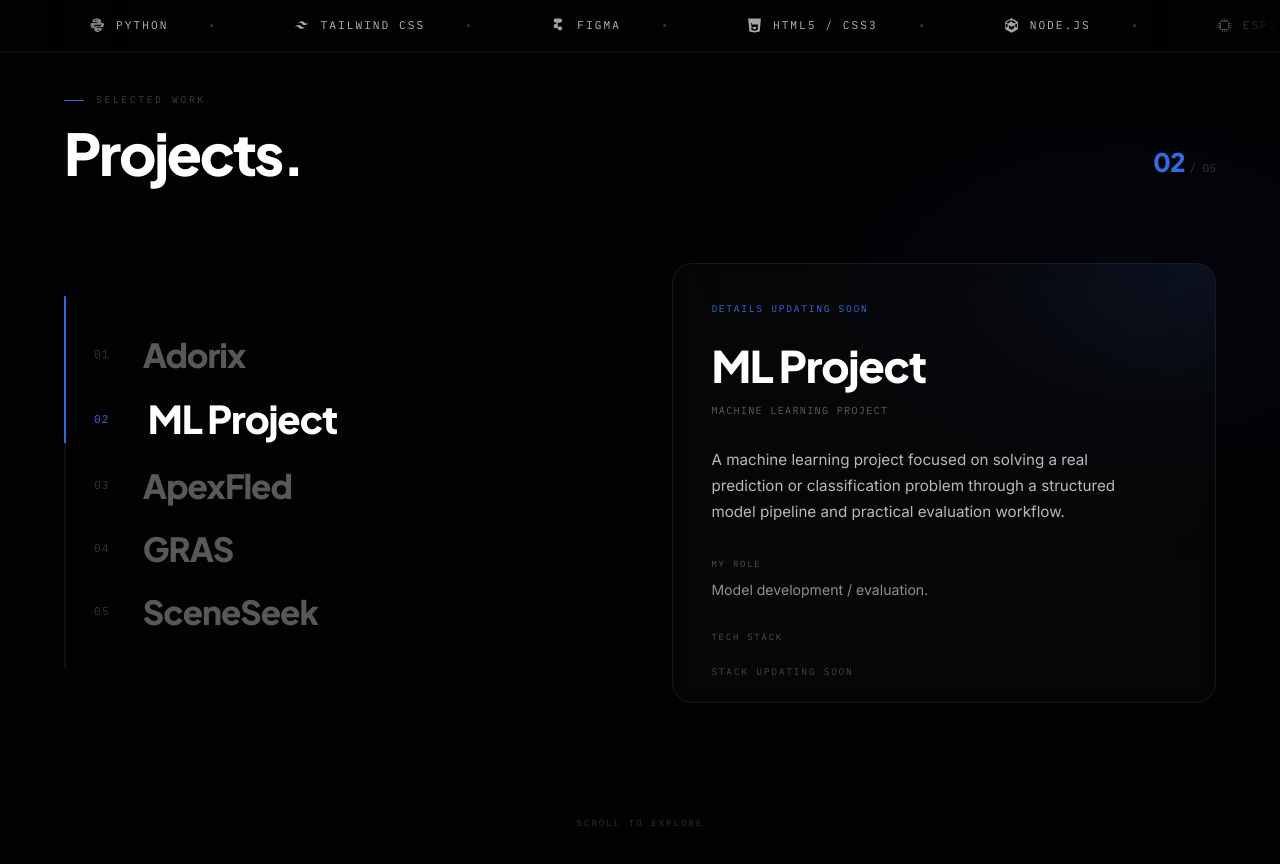
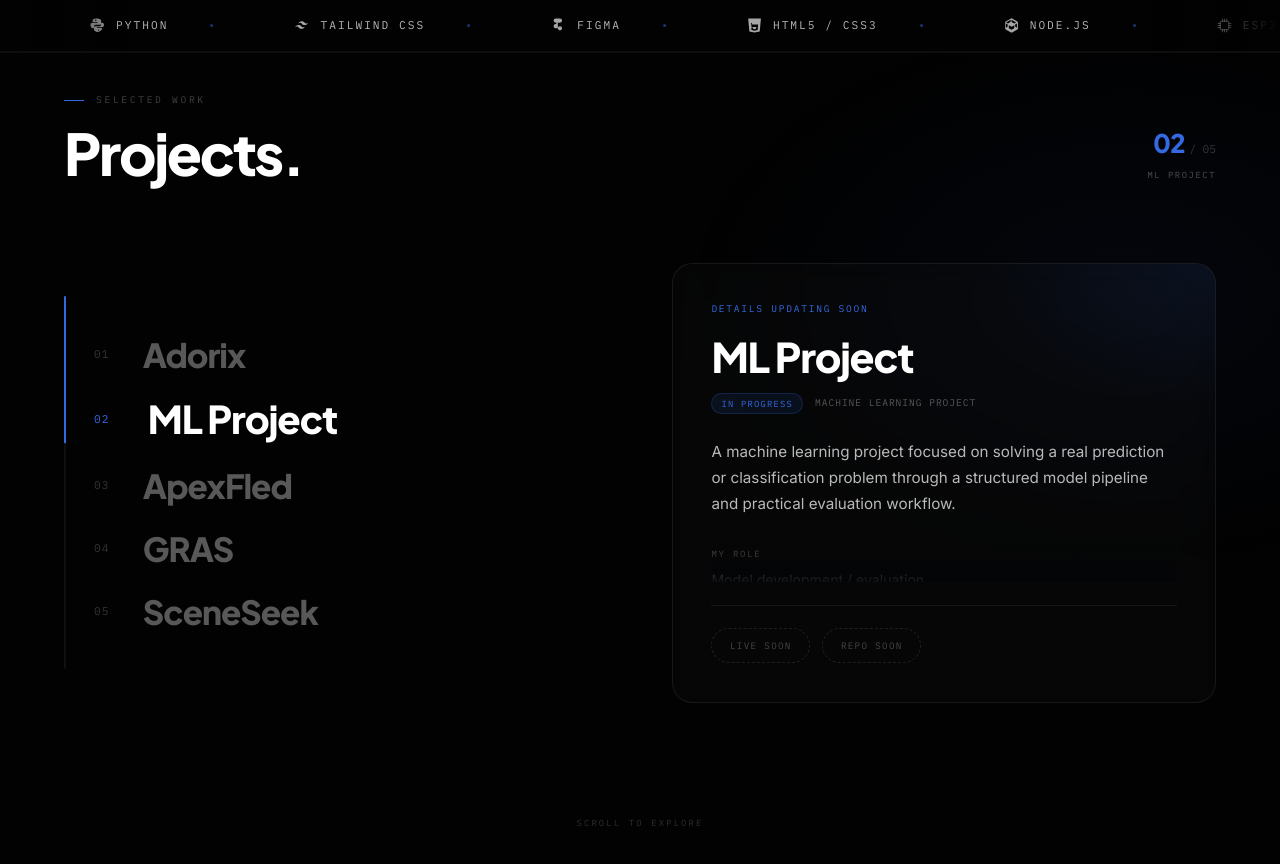
Before and after one commit to SithikaWeerasinghe/Sithika_Weerasinghe, a Next.js app: page / in a window 1280 px wide. Shown: the part 1507-2371 px from the top of the page. Built offline with nearby package versions, Linux system fonts and the light colour scheme.

Commit message:
upgrade the scroll

```diff
--- a/package.json
+++ b/package.json
@@ -9,6 +9,7 @@
     "lint": "eslint"
   },
   "dependencies": {
+    "lenis": "^1.3.23",
     "motion": "^12.40.0",
     "next": "16.2.1",
     "react": "19.2.4",
--- a/src/app/globals.css
+++ b/src/app/globals.css
@@ -14,7 +14,27 @@
 }
 
 html {
+  /* Native fallback when JS / Lenis is unavailable. Lenis overrides this
+     to `auto` via the .lenis-smooth class while it controls scrolling. */
   scroll-behavior: smooth;
+}
+
+/* ── Lenis smooth scroll (recommended baseline styles) ── */
+html.lenis,
+html.lenis body {
+  height: auto;
+}
+.lenis.lenis-smooth {
+  scroll-behavior: auto !important;
+}
+.lenis.lenis-smooth [data-lenis-prevent] {
+  overscroll-behavior: contain;
+}
+.lenis.lenis-stopped {
+  overflow: hidden;
+}
+.lenis.lenis-smooth iframe {
+  pointer-events: none;
 }
 
 body {
@@ -156,3 +176,23 @@ body {
   width: max-content;
   display: flex;
 }
+
+/* Premium thin scrollbar — used inside the project detail panel */
+.premium-scroll {
+  scrollbar-width: thin;
+  scrollbar-color: rgba(255, 255, 255, 0.14) transparent;
+}
+.premium-scroll::-webkit-scrollbar {
+  width: 5px;
+}
+.premium-scroll::-webkit-scrollbar-track {
+  background: transparent;
+}
+.premium-scroll::-webkit-scrollbar-thumb {
+  background: rgba(255, 255, 255, 0.12);
+  border-radius: 9999px;
+  transition: background 0.25s ease;
+}
+.premium-scroll::-webkit-scrollbar-thumb:hover {
+  background: rgba(53, 105, 226, 0.5);
+}
--- a/src/app/layout.tsx
+++ b/src/app/layout.tsx
@@ -1,6 +1,7 @@
 import type { Metadata } from "next";
 import { Plus_Jakarta_Sans, Inter, IBM_Plex_Mono } from "next/font/google";
 import "./globals.css";
+import { SmoothScroll } from "@/components/SmoothScroll";
 
 const plusJakartaSans = Plus_Jakarta_Sans({
   variable: "--font-display",
@@ -35,7 +36,10 @@ export default function RootLayout({
       lang="en"
       className={`${plusJakartaSans.variable} ${inter.variable} ${ibmPlexMono.variable} h-full antialiased`}
     >
-      <body className="min-h-full flex flex-col">{children}</body>
+      <body className="min-h-full flex flex-col">
+        <SmoothScroll />
+        {children}
+      </body>
     </html>
   );
 }
--- a/src/components/sections/Projects.tsx
+++ b/src/components/sections/Projects.tsx
@@ -14,6 +14,7 @@ type Project = {
   title: string;
   label: string;
   type: string;
+  status: string;
   description: string;
   role: string;
   stack: string[];
@@ -27,6 +28,7 @@ const PROJECTS: Project[] = [
     title: "Adorix",
     label: "AI-Powered Smart Advertising Kiosk",
     type: "AI + Edge Device System · Smart Advertising Platform",
+    status: "Team Project · Live",
     description:
       "An AI-powered smart advertising kiosk that combines computer vision, voice interaction, backend intelligence, cloud sync, and a hosted web platform for real physical deployment.",
     role: "Team Project — IoT / device integration, computer vision, voice interaction, backend logic, Supabase sync, documentation, and web authentication / payment / product logic.",
@@ -49,6 +51,7 @@ const PROJECTS: Project[] = [
     title: "ML Project",
     label: "Details updating soon",
     type: "Machine Learning Project",
+    status: "In Progress",
     description:
       "A machine learning project focused on solving a real prediction or classification problem through a structured model pipeline and practical evaluation workflow.",
     role: "Model development / evaluation.",
@@ -61,6 +64,7 @@ const PROJECTS: Project[] = [
     title: "ApexFled",
     label: "Full-Stack E-Commerce Platform",
     type: "Full-Stack E-Commerce Platform",
+    status: "Full-Stack Build · Live",
     description:
       "A production-ready digital products e-commerce platform with variant-based inventory, integrated payments, and automated account delivery.",
     role: "Full-Stack Developer.",
@@ -82,6 +86,7 @@ const PROJECTS: Project[] = [
     title: "GRAS",
     label: "Restaurant Website for Real Customer Use",
     type: "Restaurant Website · Real Client Web Project",
+    status: "Client Project",
     description:
       "A premium restaurant website built as a real client-facing platform for showcasing the brand, menu, and enabling online table reservations.",
     role: "Developer / Major Contributor.",
@@ -101,6 +106,7 @@ const PROJECTS: Project[] = [
     title: "SceneSeek",
     label: "Computer Vision / ML Prototype",
     type: "Computer Vision · Machine Learning Prototype",
+    status: "Solo Project · Prototype",
     description:
       "A computer vision prototype that identifies a movie from a short video clip using deep visual feature extraction and similarity matching.",
     role: "Sole Developer.",
@@ -154,15 +160,49 @@ function StackTags({ stack }: { stack: string[] }) {
   );
 }
 
+const ArrowGlyph = () => (
+  <svg width="11" height="11" viewBox="0 0 12 12" fill="none" aria-hidden="true">
+    <path
+      d="M3 9L9 3M9 3H4M9 3V8"
+      stroke="currentColor"
+      strokeWidth="1.4"
+      strokeLinecap="round"
+      strokeLinejoin="round"
+    />
+  </svg>
+);
+
+function DisabledPill({ label }: { label: string }) {
+  return (
+    <span
+      className="inline-flex items-center"
+      style={{
+        fontFamily: "var(--font-mono)",
+        fontSize: "0.58rem",
+        letterSpacing: "0.14em",
+        textTransform: "uppercase",
+        color: "rgba(255,255,255,0.25)",
+        padding: "0.6rem 1.1rem",
+        borderRadius: "9999px",
+        border: "1px dashed rgba(255,255,255,0.1)",
+        cursor: "not-allowed",
+      }}
+    >
+      {label}
+    </span>
+  );
+}
+
 function ProjectLinks({ project }: { project: Project }) {
   return (
     <div className="flex items-center gap-3 flex-wrap">
+      {/* Live */}
       {project.live ? (
         <a
           href={project.live}
           target="_blank"
           rel="noopener noreferrer"
-          className="group/link inline-flex items-center gap-2"
+          className="inline-flex items-center gap-2"
           style={{
             fontFamily: "var(--font-mono)",
             fontSize: "0.62rem",
@@ -184,19 +224,14 @@ function ProjectLinks({ project }: { project: Project }) {
             e.currentTarget.style.boxShadow = "none";
           }}
         >
-          Visit Live
-          <svg width="11" height="11" viewBox="0 0 12 12" fill="none" aria-hidden="true">
-            <path
-              d="M3 9L9 3M9 3H4M9 3V8"
-              stroke="currentColor"
-              strokeWidth="1.4"
-              strokeLinecap="round"
-              strokeLinejoin="round"
-            />
-          </svg>
+          Visit Live Site
+          <ArrowGlyph />
         </a>
-      ) : null}
+      ) : (
+        <DisabledPill label="Live Soon" />
+      )}
 
+      {/* GitHub */}
       {project.github ? (
         <a
           href={project.github}
@@ -226,32 +261,11 @@ function ProjectLinks({ project }: { project: Project }) {
             e.currentTarget.style.background = "transparent";
           }}
         >
-          GitHub
-          <svg width="11" height="11" viewBox="0 0 12 12" fill="none" aria-hidden="true">
-            <path
-              d="M3 9L9 3M9 3H4M9 3V8"
-              stroke="currentColor"
-              strokeWidth="1.4"
-              strokeLinecap="round"
-              strokeLinejoin="round"
-            />
-          </svg>
+          View GitHub
+          <ArrowGlyph />
         </a>
       ) : (
-        <span
-          style={{
-            fontFamily: "var(--font-mono)",
-            fontSize: "0.58rem",
-            letterSpacing: "0.14em",
-            textTransform: "uppercase",
-            color: "rgba(255,255,255,0.25)",
-            padding: "0.6rem 1.1rem",
-            borderRadius: "9999px",
-            border: "1px dashed rgba(255,255,255,0.1)",
-          }}
-        >
-          Repo coming soon
-        </span>
+        <DisabledPill label="Repo Soon" />
       )}
     </div>
   );
@@ -290,9 +304,11 @@ function DetailPanel({ project }: { project: Project }) {
           transition={{ duration: 0.62, ease: EASE }}
           className="relative flex flex-col h-full"
         >
+          {/* ── Header (fixed) ── */}
+          <div className="flex-shrink-0">
             {/* Eyebrow label */}
-          <div className="flex items-center gap-3 mb-7">
             <span
+              className="block mb-5"
               style={{
                 fontFamily: "var(--font-mono)",
                 fontSize: "0.6rem",
@@ -303,14 +319,13 @@ function DetailPanel({ project }: { project: Project }) {
             >
               {project.label}
             </span>
-          </div>
 
             {/* Title */}
             <h3
               className="font-extrabold text-white"
               style={{
                 fontFamily: "var(--font-display)",
-              fontSize: "clamp(2.4rem, 3.4vw, 3.6rem)",
+                fontSize: "clamp(2.2rem, 3.2vw, 3.3rem)",
                 letterSpacing: "-0.03em",
                 lineHeight: 1.02,
                 marginBottom: "0.9rem",
@@ -319,20 +334,41 @@ function DetailPanel({ project }: { project: Project }) {
               {project.title}
             </h3>
 
-          {/* Type */}
+            {/* Meta row — status chip + type */}
+            <div className="flex items-center gap-3 flex-wrap" style={{ marginBottom: "1.6rem" }}>
               <span
                 style={{
                   fontFamily: "var(--font-mono)",
-              fontSize: "0.64rem",
-              letterSpacing: "0.12em",
+                  fontSize: "0.55rem",
+                  letterSpacing: "0.14em",
                   textTransform: "uppercase",
-              color: "rgba(255,255,255,0.35)",
-              marginBottom: "1.8rem",
+                  color: "var(--color-brand)",
+                  padding: "3px 9px",
+                  borderRadius: "9999px",
+                  background: "rgba(53,105,226,0.1)",
+                  border: "1px solid rgba(53,105,226,0.22)",
+                  whiteSpace: "nowrap",
+                }}
+              >
+                {project.status}
+              </span>
+              <span
+                style={{
+                  fontFamily: "var(--font-mono)",
+                  fontSize: "0.6rem",
+                  letterSpacing: "0.1em",
+                  textTransform: "uppercase",
+                  color: "rgba(255,255,255,0.32)",
                 }}
               >
                 {project.type}
               </span>
+            </div>
+          </div>
 
+          {/* ── Scrollable body ── */}
+          <div className="relative flex-1 min-h-0">
+            <div className="premium-scroll h-full overflow-y-auto pr-3" style={{ paddingBottom: "1.5rem" }}>
               {/* Description */}
               <p
                 style={{
@@ -340,8 +376,8 @@ function DetailPanel({ project }: { project: Project }) {
                   fontSize: "clamp(0.95rem, 1.1vw, 1.08rem)",
                   lineHeight: 1.7,
                   color: "rgba(255,255,255,0.72)",
-              marginBottom: "2rem",
-              maxWidth: "46ch",
+                  marginBottom: "1.9rem",
+                  maxWidth: "48ch",
                 }}
               >
                 {project.description}
@@ -368,15 +404,15 @@ function DetailPanel({ project }: { project: Project }) {
                     fontSize: "0.88rem",
                     lineHeight: 1.6,
                     color: "rgba(255,255,255,0.55)",
-                maxWidth: "48ch",
+                    maxWidth: "50ch",
                   }}
                 >
                   {project.role}
                 </p>
               </div>
 
-          {/* Stack — pushed toward bottom */}
-          <div className="mt-auto">
+              {/* Stack */}
+              <div>
                 <span
                   style={{
                     display: "block",
@@ -391,11 +427,30 @@ function DetailPanel({ project }: { project: Project }) {
                   Tech Stack
                 </span>
                 <StackTags stack={project.stack} />
+              </div>
+            </div>
 
-            {/* Links */}
-            <div className="mt-7">
+            {/* Bottom fade — hints at more scrollable content */}
+            <div
+              className="pointer-events-none absolute bottom-0 left-0 right-0"
+              style={{
+                height: "2.5rem",
+                background:
+                  "linear-gradient(to bottom, transparent, rgba(4,5,8,0.9))",
+              }}
+            />
+          </div>
+
+          {/* ── Footer (pinned) — action buttons ── */}
+          <div
+            className="flex-shrink-0"
+            style={{
+              marginTop: "1.4rem",
+              paddingTop: "1.4rem",
+              borderTop: "1px solid rgba(255,255,255,0.06)",
+            }}
+          >
             <ProjectLinks project={project} />
-            </div>
           </div>
         </motion.div>
       </AnimatePresence>
@@ -488,6 +543,7 @@ function ProjectsDesktop() {
           </div>
 
           {/* Counter */}
+          <div className="flex flex-col items-end">
             <div className="flex items-baseline gap-1">
               <AnimatePresence mode="wait">
                 <motion.span
@@ -516,6 +572,28 @@ function ProjectsDesktop() {
               >
                 / {String(count).padStart(2, "0")}
               </span>
+            </div>
+
+            {/* Active project label */}
+            <AnimatePresence mode="wait">
+              <motion.span
+                key={PROJECTS[active].id + "-label"}
+                initial={{ opacity: 0, y: 6 }}
+                animate={{ opacity: 1, y: 0 }}
+                exit={{ opacity: 0, y: -6 }}
+                transition={{ duration: 0.35, ease: EASE }}
+                style={{
+                  fontFamily: "var(--font-mono)",
+                  fontSize: "0.55rem",
+                  letterSpacing: "0.18em",
+                  textTransform: "uppercase",
+                  color: "rgba(255,255,255,0.3)",
+                  marginTop: "0.35rem",
+                }}
+              >
+                {PROJECTS[active].title}
+              </motion.span>
+            </AnimatePresence>
           </div>
         </div>
 
```
Also changed, not shown: src/components/SmoothScroll.tsx (added, +75 -0 lines), 1 other file (tests, documents, lock files or other folders). Lines whose indentation alone changed are shown as unchanged.
